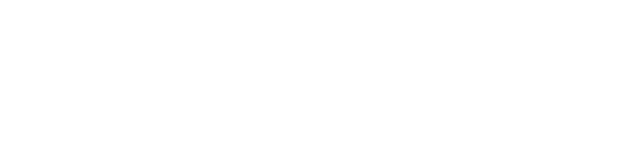
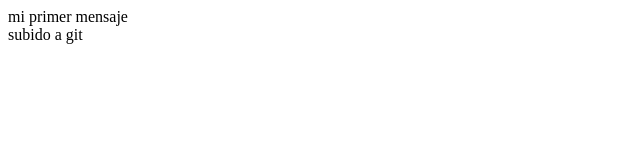
Before and after one commit to memo-iud/web_2024, a plain HTML site: page index.html in a window 1280 px wide. Shown: the whole page, without its empty margins (0-640 px from the left). Drawn offline with Linux system fonts and the light colour scheme.

Commit message:
mi primer mensaje

```diff
--- a/index.html
+++ b/index.html
@@ -6,6 +6,7 @@
     <title>Repisitorio Central</title>
 </head>
 <body>
-
+    mi primer mensaje
+    <br>subido a git
 </body>
 </html>
```
